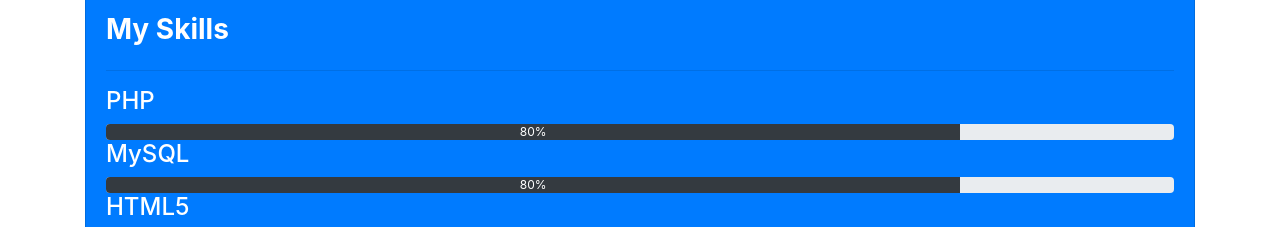
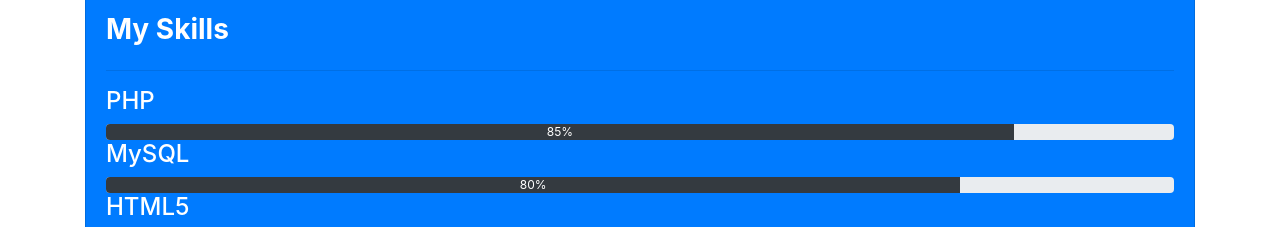
Before and after one commit to Surya235/Resume, a plain HTML site: page index.html in a window 1280 px wide. Shown: the part 570-797 px from the top of the page. Drawn offline with nearby package versions, Linux system fonts and the light colour scheme.

Commit message:
Update index.html

```diff
--- a/index.html
+++ b/index.html
@@ -74,7 +74,7 @@
                 <hr>
                 <h4>PHP</h4>
                 <div class="progress">
-                    <div class="progress-bar bg-dark" style="width : 80%">80%</div>
+                    <div class="progress-bar bg-dark" style="width : 85%">85%</div>
                 </div>
                 <h4>MySQL</h4>
                 <div class="progress">
```
